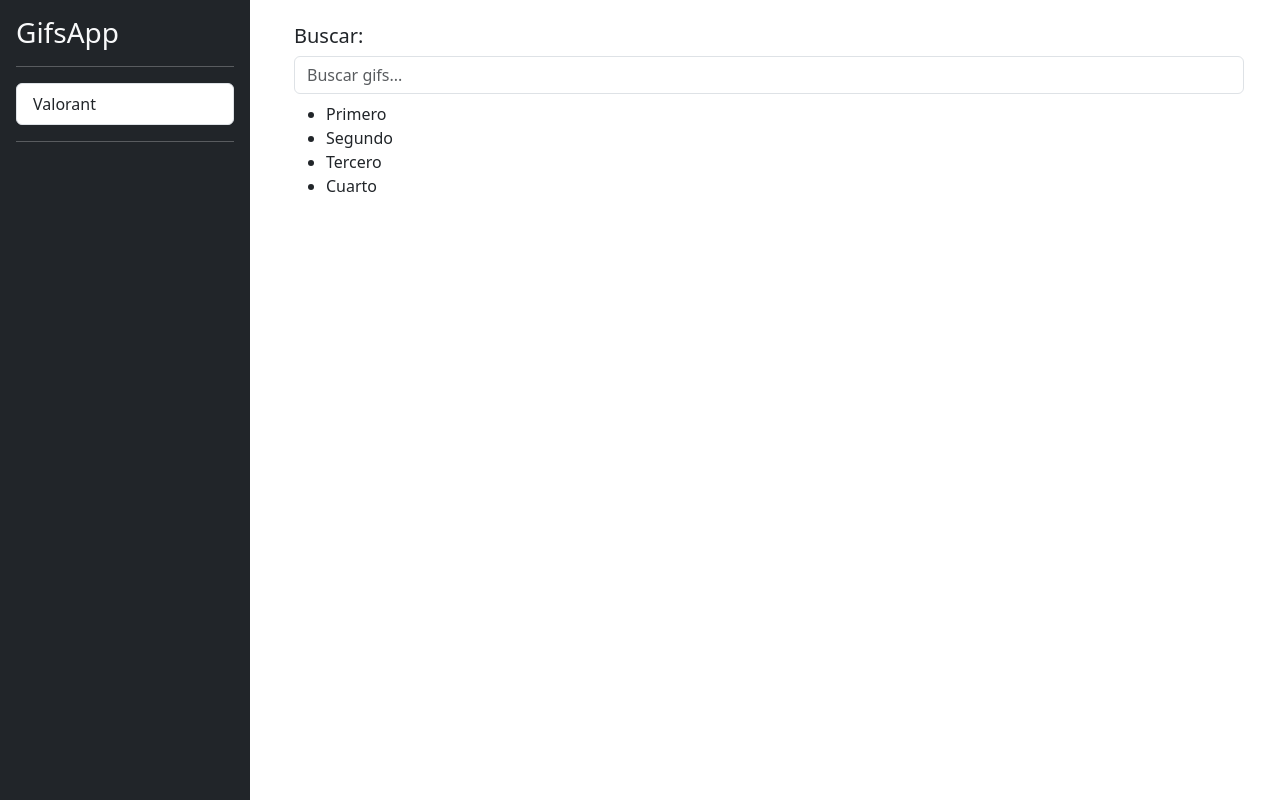
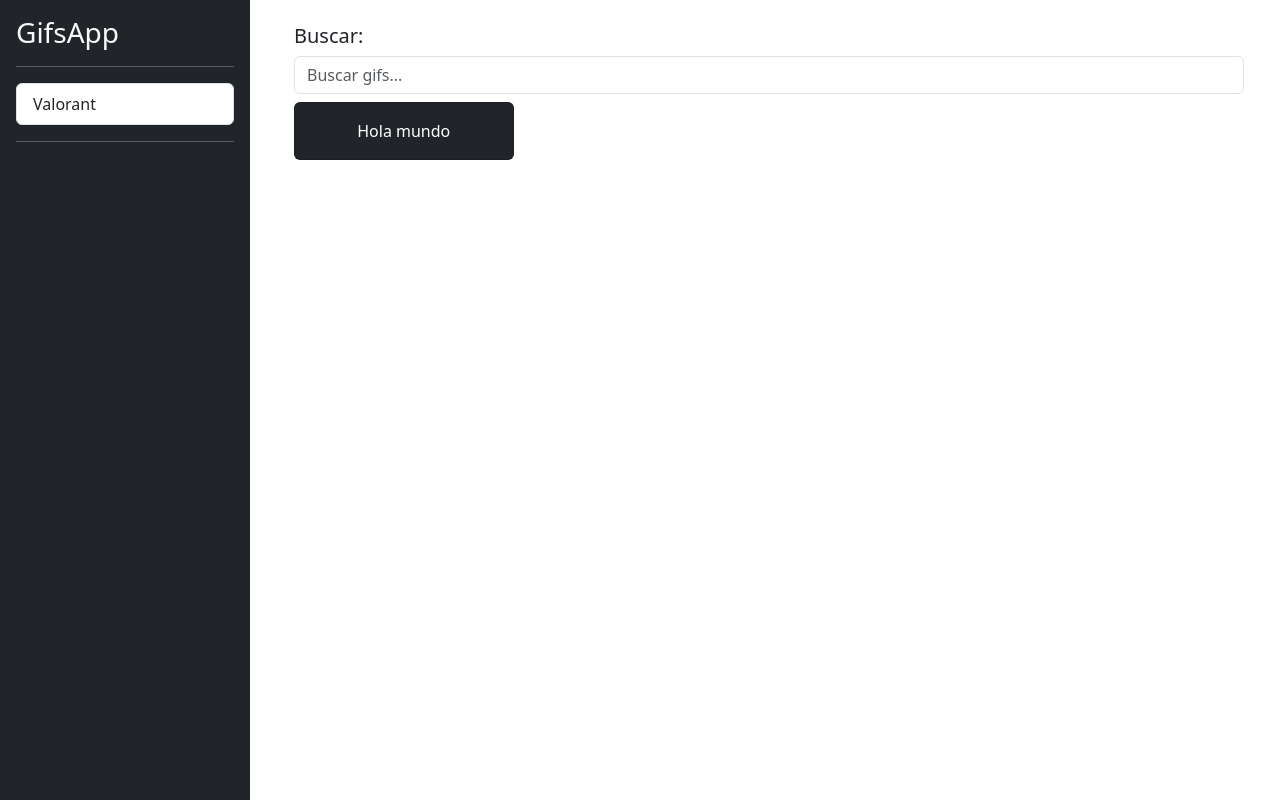
Before and after one commit to PagarciaSima/Angular-Gifs-APP, an Angular app: page / in a window 1280 px wide. Built offline with nearby package versions, Linux system fonts and the light colour scheme.

Commit message:
Card list

```diff
--- /dev/null
+++ b/src/app/gifs/components/card-list/card-list.component.html
@@ -0,0 +1,13 @@
+<div class="row">
+  <div class="col-md-3 col-sm-6">
+    <div class="card mb-2 text-center bg-dark">
+      <!--TODO Crear imagen gif-->
+      <div class="card-body text-white">
+        <p class="card-text">
+          Hola mundo
+        </p>
+      </div>
+    </div>
+  </div>
+
+</div>
--- a/src/app/gifs/components/search-box/card-list/card-list.component.ts
+++ b/src/app/gifs/components/card-list/card-list.component.ts
@@ -1,9 +1,8 @@
 import { Component } from '@angular/core';
 
 @Component({
-  selector: 'app-card-list',
+  selector: 'gifs-card-list',
   templateUrl: './card-list.component.html',
-  styleUrls: ['./card-list.component.css']
 })
 export class CardListComponent {
 
--- a/src/app/gifs/components/search-box/card-list/card-list.component.html
+++ /dev/null
@@ -1 +0,0 @@
-<p>card-list works!</p>
--- a/src/app/gifs/gifs.module.ts
+++ b/src/app/gifs/gifs.module.ts
@@ -2,7 +2,7 @@
 import { NgModule } from '@angular/core';
 import { HomePageComponent } from './pages/home/home-page.component';
 import { SearchBoxComponent } from './components/search-box/search-box.component';
-import { CardListComponent } from './components/search-box/card-list/card-list.component';
+import { CardListComponent } from './components/card-list/card-list.component';
 
 @NgModule({
   declarations: [
--- a/src/app/gifs/pages/home/home-page.component.html
+++ b/src/app/gifs/pages/home/home-page.component.html
@@ -6,11 +6,6 @@
 
   <div class="col-12 pt-2">
     <!-- Listado de Gifs -->
-    <ul>
-      <li>Primero</li>
-      <li>Segundo</li>
-      <li>Tercero</li>
-      <li>Cuarto</li>
-    </ul>
+    <gifs-card-list></gifs-card-list>
   </div>
 </div>
```
Also changed, not shown: src/app/gifs/components/search-box/card-list/card-list.component.css (deleted), 1 other file (tests, documents, lock files or other folders).
